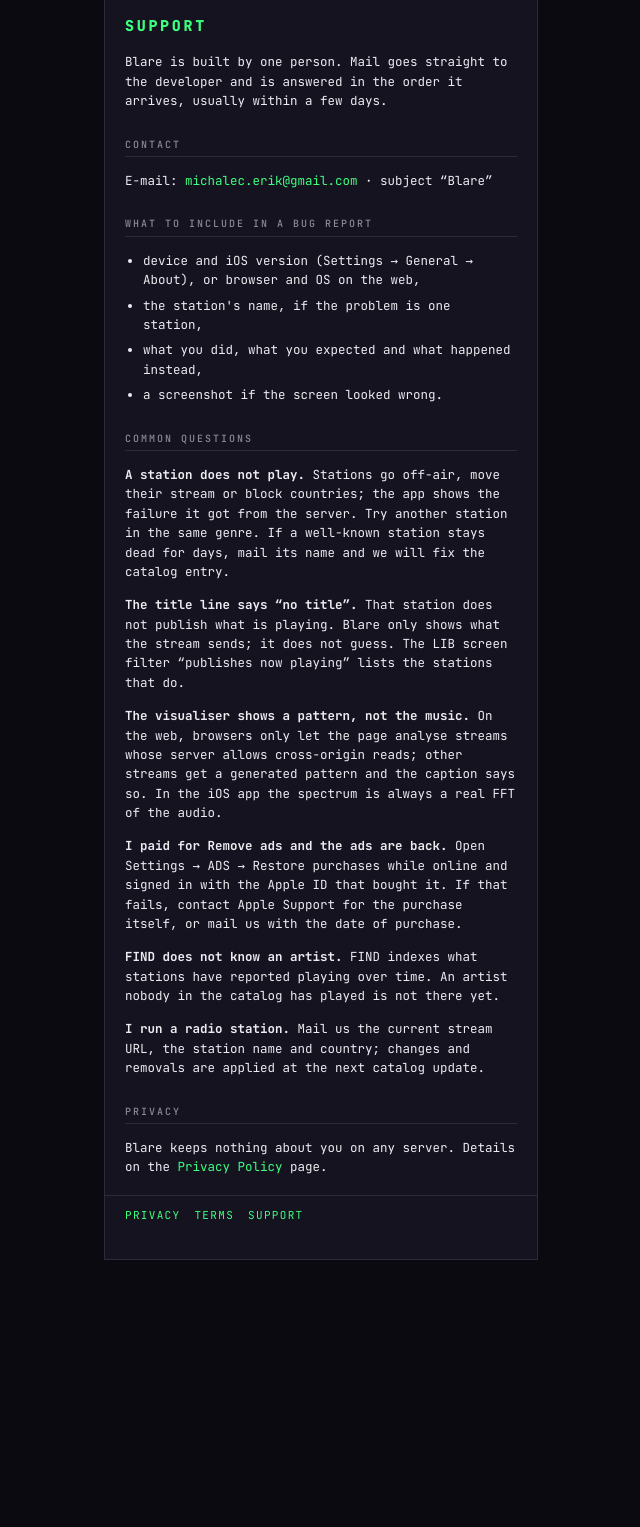
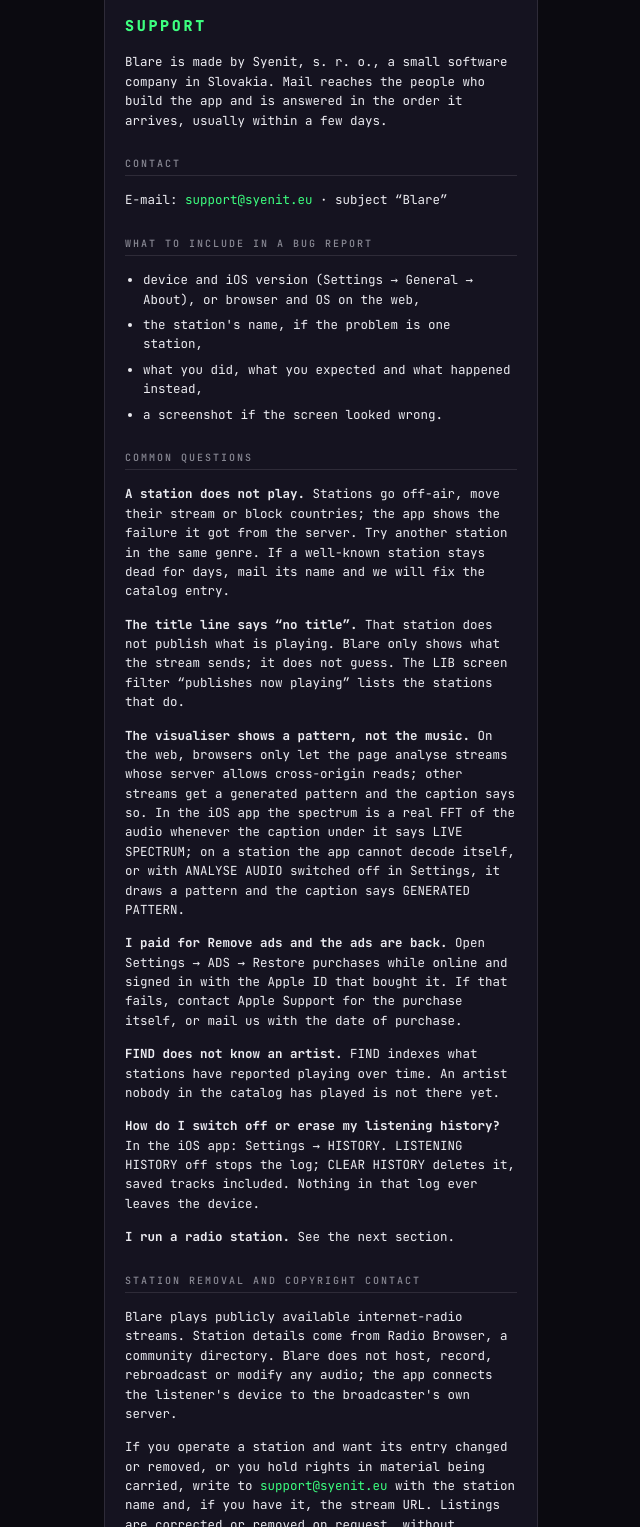
Before and after one commit to agik66/blare-site, a plain HTML site: page support.html in a window 1280 px wide. Shown: the part 113-1640 px from the top of the page, without its empty margins (157-797 px from the left). Before the commit the page ends 1389 px from the top, so only its background shows below. Drawn offline with Linux system fonts and the light colour scheme.

Commit message:
Policies and support: the developer is Syenit, s. r. o. (support@syenit.eu), a station-removal and copyright contact section, the iOS history switch and CLEAR, no CarPlay claim, an honest line about when the iOS spectrum is measured
Co-Authored-By: Claude Opus 5.5 <noreply@anthropic.com>

```diff
--- a/support.html
+++ b/support.html
@@ -25,10 +25,10 @@
     </nav>
     <article class="doc-body">
 <h1>SUPPORT</h1>
-<p>Blare is built by one person. Mail goes straight to the developer and is answered in the order it arrives, usually within a few days.</p>
+<p>Blare is made by Syenit, s. r. o., a small software company in Slovakia. Mail reaches the people who build the app and is answered in the order it arrives, usually within a few days.</p>
 
 <h2>CONTACT</h2>
-<p>E-mail: <a href="mailto:michalec.erik@gmail.com?subject=Blare">michalec.erik@gmail.com</a> · subject “Blare”</p>
+<p>E-mail: <a href="mailto:support@syenit.eu?subject=Blare">support@syenit.eu</a> · subject “Blare”</p>
 
 <h2>WHAT TO INCLUDE IN A BUG REPORT</h2>
 <ul>
@@ -41,10 +41,15 @@
 <h2>COMMON QUESTIONS</h2>
 <p><strong>A station does not play.</strong> Stations go off-air, move their stream or block countries; the app shows the failure it got from the server. Try another station in the same genre. If a well-known station stays dead for days, mail its name and we will fix the catalog entry.</p>
 <p><strong>The title line says “no title”.</strong> That station does not publish what is playing. Blare only shows what the stream sends; it does not guess. The LIB screen filter “publishes now playing” lists the stations that do.</p>
-<p><strong>The visualiser shows a pattern, not the music.</strong> On the web, browsers only let the page analyse streams whose server allows cross-origin reads; other streams get a generated pattern and the caption says so. In the iOS app the spectrum is always a real FFT of the audio.</p>
+<p><strong>The visualiser shows a pattern, not the music.</strong> On the web, browsers only let the page analyse streams whose server allows cross-origin reads; other streams get a generated pattern and the caption says so. In the iOS app the spectrum is a real FFT of the audio whenever the caption under it says LIVE SPECTRUM; on a station the app cannot decode itself, or with ANALYSE AUDIO switched off in Settings, it draws a pattern and the caption says GENERATED PATTERN.</p>
 <p><strong>I paid for Remove ads and the ads are back.</strong> Open Settings → ADS → Restore purchases while online and signed in with the Apple ID that bought it. If that fails, contact Apple Support for the purchase itself, or mail us with the date of purchase.</p>
 <p><strong>FIND does not know an artist.</strong> FIND indexes what stations have reported playing over time. An artist nobody in the catalog has played is not there yet.</p>
-<p><strong>I run a radio station.</strong> Mail us the current stream URL, the station name and country; changes and removals are applied at the next catalog update.</p>
+<p><strong>How do I switch off or erase my listening history?</strong> In the iOS app: Settings → HISTORY. LISTENING HISTORY off stops the log; CLEAR HISTORY deletes it, saved tracks included. Nothing in that log ever leaves the device.</p>
+<p><strong>I run a radio station.</strong> See the next section.</p>
+
+<h2>STATION REMOVAL AND COPYRIGHT CONTACT</h2>
+<p>Blare plays publicly available internet-radio streams. Station details come from Radio Browser, a community directory. Blare does not host, record, rebroadcast or modify any audio; the app connects the listener's device to the broadcaster's own server.</p>
+<p>If you operate a station and want its entry changed or removed, or you hold rights in material being carried, write to <a href="mailto:support@syenit.eu?subject=Blare%20station%20report">support@syenit.eu</a> with the station name and, if you have it, the stream URL. Listings are corrected or removed on request, without argument. A removal takes effect with the next app update; the same address is in the app under Settings → REPORT A STATION.</p>
 
 <h2>PRIVACY</h2>
 <p>Blare keeps nothing about you on any server. Details on the <a href="privacy.html">Privacy Policy</a> page.</p>
```
Also changed, not shown: index.html (+1 -1 lines), privacy.html (+5 -5 lines), terms.html (+2 -2 lines).
